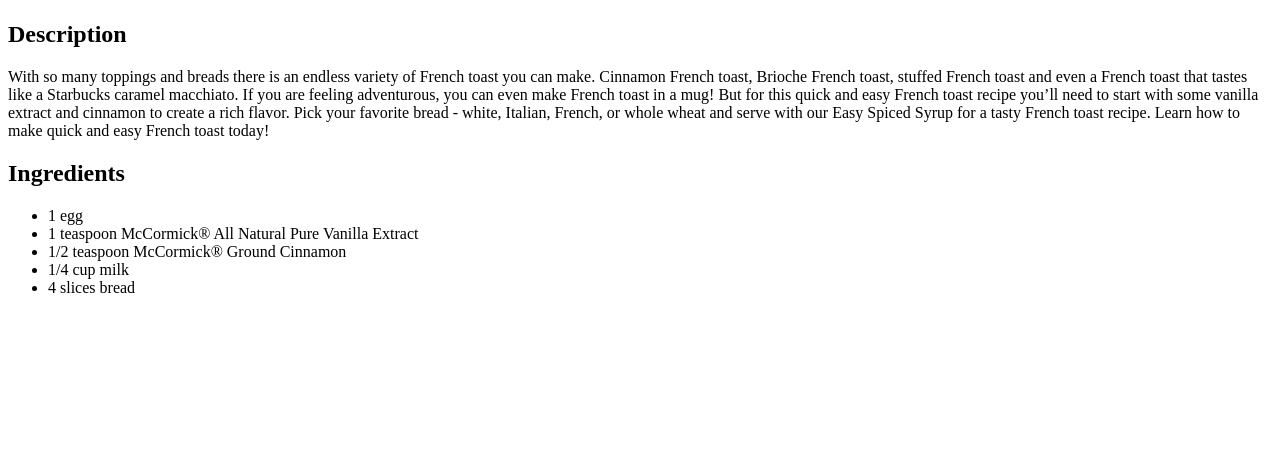
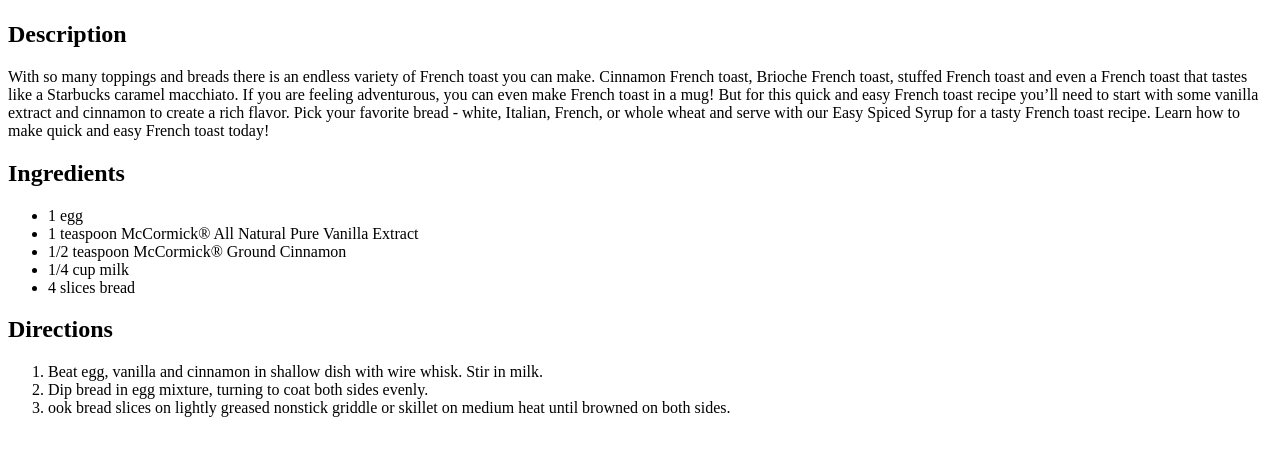
Before and after one commit to krobertson616/odin-recipes, a plain HTML site: page recipes/frenchtoast.html in a window 1280 px wide. Shown: the part 99-554 px from the top of the page. Drawn offline with Linux system fonts and the light colour scheme.

Commit message:
finished french toast recipe

```diff
--- a/recipes/frenchtoast.html
+++ b/recipes/frenchtoast.html
@@ -17,6 +17,12 @@
                 <li>1/4 cup milk</li>
                 <li>4 slices bread</li>
             </ul>
+        <h2>Directions</h2>
+            <ol>
+                <li>Beat egg, vanilla and cinnamon in shallow dish with wire whisk. Stir in milk.</li>
+                <li>Dip bread in egg mixture, turning to coat both sides evenly.</li>
+                <li>ook bread slices on lightly greased nonstick griddle or skillet on medium heat until browned on both sides. </li>
+            </ol>
 
     </body>
 </html>
```
